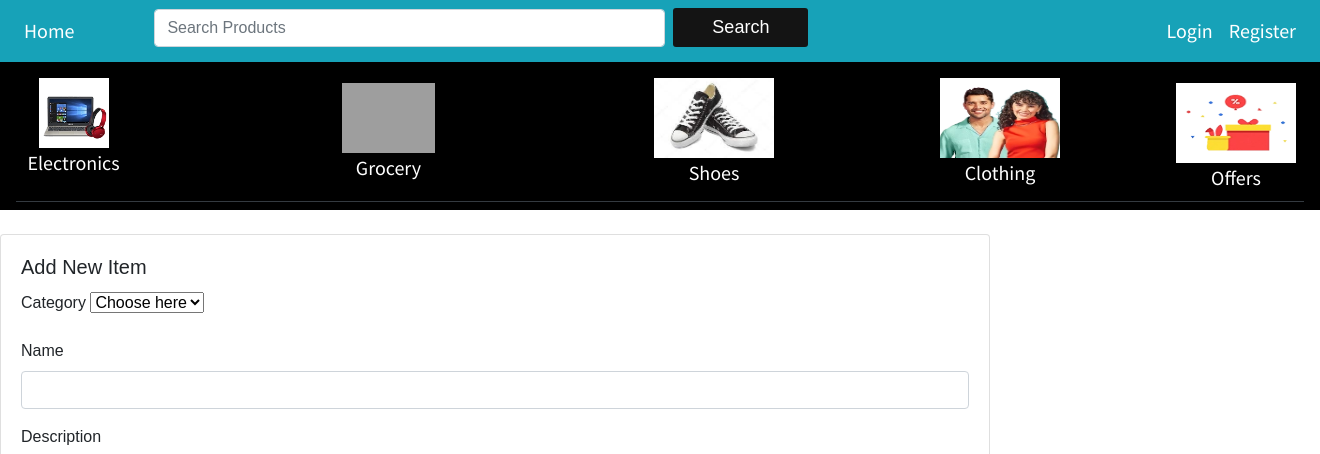
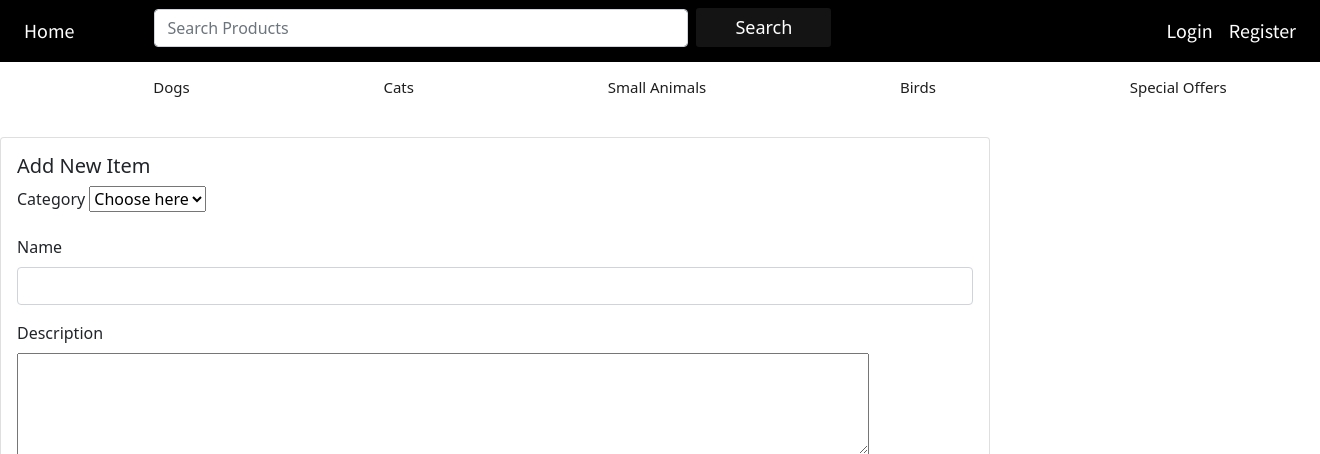
Before and after one commit to jeffyelson/e-commerce-pydevs, a Flask app: page /addProduct in a window 1320 px wide. Shown: the top 454 px of the page. Run offline with Flask 3, Linux system fonts and the light colour scheme; some libraries are stand-ins or nearby versions; grey boxes are pictures that could not be loaded.

Commit message:
changed base

```diff
--- a/website/templates/base.html
+++ b/website/templates/base.html
@@ -18,12 +18,15 @@
     <link href="https://fonts.googleapis.com/css?family=Source+Sans+Pro&display=swap" rel="stylesheet">
     <title >{% block title %}Home{% endblock %}</title>
     <link rel="stylesheet" href="/static/style.css">
+<link rel="stylesheet" href="https://cdnjs.cloudflare.com/ajax/libs/bootstrap/5.0.2/css/bootstrap.min.css">
+<script src="https://cdnjs.cloudflare.com/ajax/libs/bootstrap/5.0.2/js/bootstrap.bundle.min.js"></script>
+
 
 </head>
 
 <body>
 
-<nav class="navbar navbar-expand-lg navbar-dark bg-info ">
+<nav class="navbar navbar-expand-lg navbar-dark ">
     <button
             class="navbar-toggler"
             type="button"
@@ -62,6 +65,7 @@
 </div>
 </nav>
 
+<!--
 <nav class="navbar navbar-expand-lg navbar-dark ">
     <button
             class="navbar-toggler"
@@ -107,7 +111,34 @@
 
     </div>
 </nav>
+-->
+<div class="topnav" id="myTopnav">
+  <div class="dropdown">
+    <a class="dropbtn" href="/electronics">Dogs
+    </a>
+  </div>
 
+  <div class="dropdown">
+    <a class="dropbtn" href="/shoes">Cats
+    </a>
+  </div>
+
+  <div class="dropdown">
+    <a class="dropbtn" href="/food">Small Animals
+    </a>
+  </div>
+
+  <div class="dropdown">
+    <a class="dropbtn" href="/food">Birds
+    </a>
+  </div>
+
+  <div class="dropdown">
+    <a class="dropbtn" href="/food">Special Offers
+    </a>
+  </div>
+</div>
+</div>
 
 
 
@@ -146,5 +177,6 @@ messages %} {% for category, message in messages %} {% if category ==
         integrity="sha384-JZR6Spejh4U02d8jOt6vLEHfe/JQGiRRSQQxSfFWpi1MquVdAyjUar5+76PVCmYl"
         crossorigin="anonymous"
 ></script>
+
 </body>
 </html>
```
